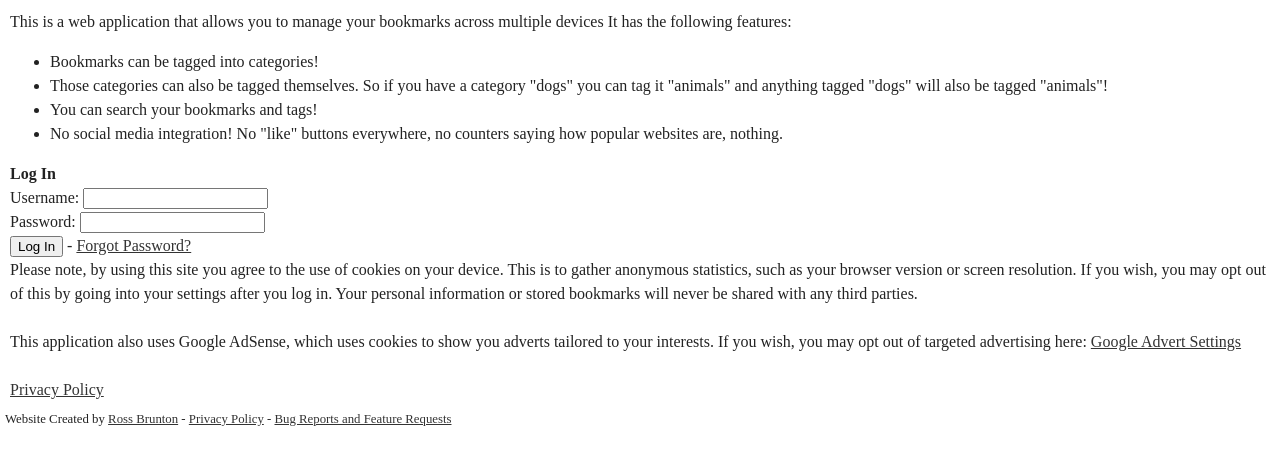
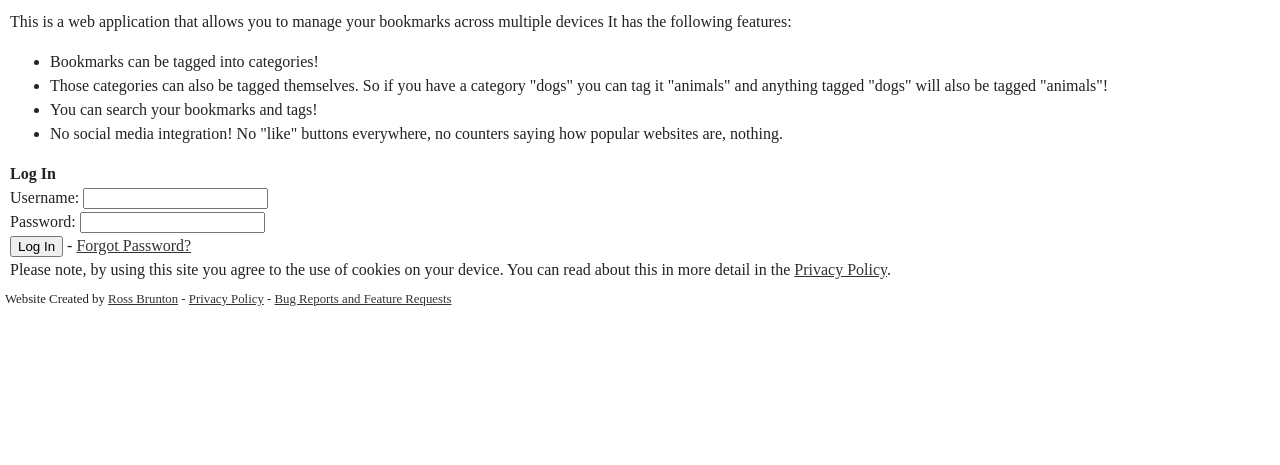
Before and after one commit to RossBrunton/BMAT, a Django app: template users/templates/users/login.html in a window 1280 px wide. Shown: the part 40-505 px from the top of the page. Run offline with Django 3.2, Linux system fonts and the light colour scheme; the template is opened without the code that fills it: most values are stand-ins (such as "Sample title", 1, 10 or a date in 2020); form fields are guessed from the names that the template uses; parts of the project's set-up code (start-up, migrations or seed data) failed here and were passed over; some libraries are stand-ins or nearby versions.

Commit message:
Removed big paragraph thing and replaced with link
The privacy policy has all this stuff in it.

```diff
--- a/users/templates/users/login.html
+++ b/users/templates/users/login.html
@@ -46,16 +46,8 @@
 {% endif %}
 
 <div class='box underlink'>
-    Please note, by using this site you agree to the use of cookies on your device. This is to gather anonymous
-    statistics, such as your browser version or screen resolution. If you wish, you may opt out of this by going into
-    your settings after you log in. Your personal information or stored bookmarks will never be shared with any third
-    parties.<br/>
-    <br/>
-    This application also uses Google AdSense, which uses cookies to show you adverts tailored to your interests. If you
-    wish, you may opt out of targeted advertising here: <a href='https://www.google.co.uk/settings/ads'>Google
-    Advert Settings</a><br/>
-    <br/>
-    <a href='{% url "privacy" %}'>Privacy Policy</a>
+    Please note, by using this site you agree to the use of cookies on your device. You can read about this in more
+    detail in the <a href='{% url "privacy" %}'>Privacy Policy</a>.
 </div>
 
 {% endblock %}
```
